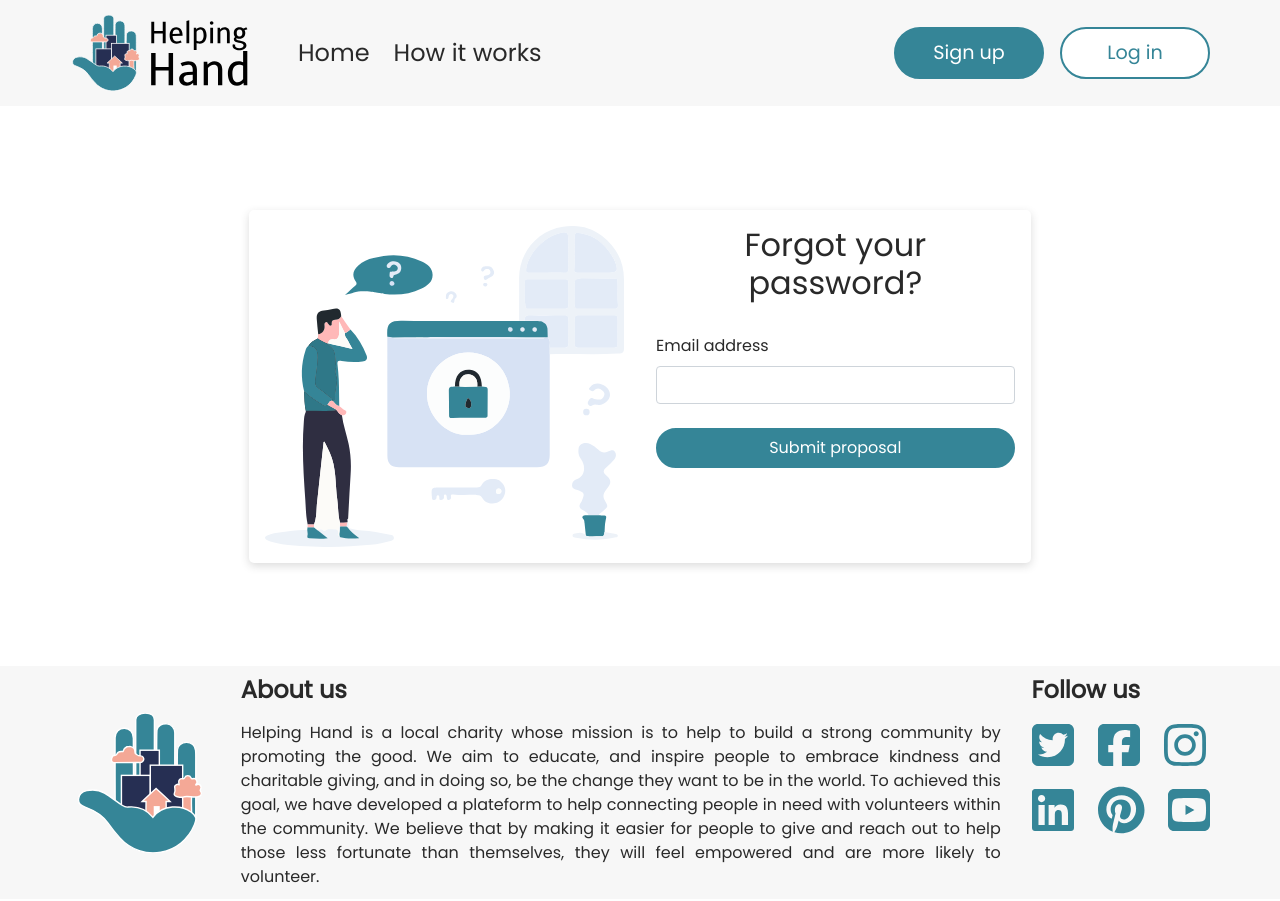
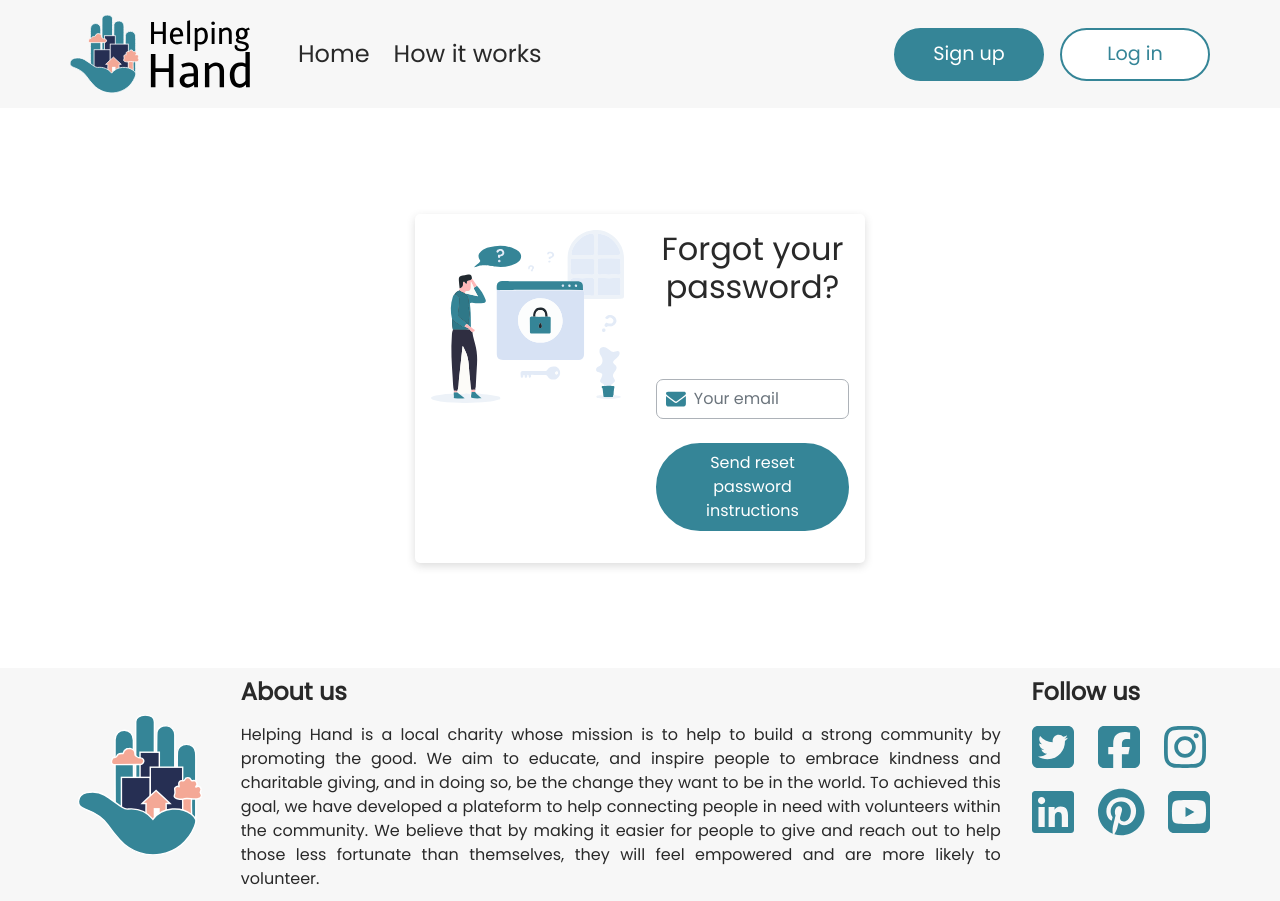
Before and after one commit to MathieuParadis/helping-hand, a React (Create React App) app: page /forgotten-password in a window 1280 px wide. Built offline with nearby package versions, Linux system fonts and the light colour scheme.

Commit message:
edited reset password page

```diff
--- a/src/components/HamburgerMenu.jsx
+++ b/src/components/HamburgerMenu.jsx
@@ -3,7 +3,7 @@ import React from 'react';
 import { NavLink } from 'react-router-dom';
 
 const HamburgerMenu = () => {
-  let loggedIn = false;
+  let loggedIn = true;
 
   const handleMenu = () => {
     document.querySelector(".span1").classList.toggle("clicked");
@@ -37,8 +37,8 @@ const HamburgerMenu = () => {
           <div className="menu">
             <NavLink className="menu-link my-2" exact="true" to="/" onClick={handleMenu}>Home</NavLink>
             <NavLink className="menu-link my-2" exact="true" to="/how-it-works" onClick={handleMenu}>How it works</NavLink>
-            <NavLink exact="true" to="/signup" className="btn button-w200 button-primary h4 my-2" onClick={handleMenu}>Sign up</NavLink>
-            <NavLink exact="true" to="/signin" className="btn button-w200 button-outline-primary h4 my-2" onClick={handleMenu}>Sign in</NavLink>
+            <NavLink exact="true" to="/signup" className="btn button-w200 button-primary h4 my-2 py-2" onClick={handleMenu}>Sign up</NavLink>
+            <NavLink exact="true" to="/signin" className="btn button-w200 button-outline-primary h4 my-2 py-2" onClick={handleMenu}>Sign in</NavLink>
           </div>
         ) :
         (
--- a/src/pages/Auth/ForgottenPassword.jsx
+++ b/src/pages/Auth/ForgottenPassword.jsx
@@ -3,6 +3,7 @@ import React from 'react';
 
 // ASSETS IMPORTS
 import forgotten_password_illustration from '../../assets/images/forgotten_password_illustration.svg';
+import mail_icon from '../../assets/logos/mail_logo.svg';
 
 const ForgottenPassword = () => {
   const postResetPasswordRequest = (e) => {
@@ -17,16 +18,15 @@ const ForgottenPassword = () => {
             <img src={forgotten_password_illustration} alt="Forgotten password illustration" className="illustration" />
           </div>
           <div className="box-right col-12 col-md-6 ps-md-3">
-            <h2 className="text-center pb-4">Forgot your<br></br>password?</h2>
-
+            <h2 className="text-center pb-4 mb-5">Forgot your<br></br>password?</h2>
             <div className="form-container">
               <form onSubmit={postResetPasswordRequest}>
-              <div className="mb-3">
-                <label htmlFor="email" className="form-label">Email address</label>
-                <input type="email" className="form-control" id="email" aria-describedby="email input field" placeholder="" required />
+                <div class="input mb-3">
+                  <input type="email" className="form-control" id="email" aria-describedby="email input field" placeholder="Your email" required />
+                  <img src={mail_icon} alt="mail_icon" className="mail-icon" />
                 </div>
                 <div className="mt-4">
-                <button type="submit" className="btn button-primary w-100 text-white mb-3" id="register_btn">Submit proposal</button>
+                  <button type="submit" className="btn button-primary w-100 text-white mb-3" id="reset-pw-btn">Send reset password instructions</button>
                 </div>
               </form>
             </div>
--- a/src/styles/_settings.scss
+++ b/src/styles/_settings.scss
@@ -6,7 +6,6 @@
 $small-phone-viewport: 576px;
 $phone-viewport: 768px;
 $tablet-viewport: 991px;
-
 
 // -------------------- FONTS VARIABLES -------------------- //
 $font-1: "Poppins", sans-serif;
@@ -104,7 +103,7 @@ body {
   color: var(--basic-color-dark);
 
   @include mobile_and_tablet {
-    margin: 20px 45px;
+    margin: 20px 30px;
   }
 }
 
--- a/src/styles/components/_flash.scss
+++ b/src/styles/components/_flash.scss
@@ -5,7 +5,7 @@
   display: none;
 
   @include mobile_and_tablet {
-    margin: 0 -45px 0 -45px;
+    margin: 0 -30px 0 -30px;
   }
 
   .flash-close {
--- a/src/styles/components/_footer.scss
+++ b/src/styles/components/_footer.scss
@@ -4,8 +4,8 @@
   padding: 10px 70px;
 
   @include mobile_and_tablet {
-    margin: 0 -45px -20px -45px;
-    padding: 10px 45px;
+    margin: 0 -30px -20px -30px;
+    padding: 10px 30px;
   }
 
   .logo {
--- a/src/styles/components/_hamburgerMenu.scss
+++ b/src/styles/components/_hamburgerMenu.scss
@@ -3,7 +3,7 @@
   height: 32px;
   width: 30px;
   top: 30px;
-  right: 65px;
+  right: 50px;
   cursor: pointer;
   z-index: 110;
   display: none;
--- a/src/styles/components/_navigation.scss
+++ b/src/styles/components/_navigation.scss
@@ -4,14 +4,15 @@
   padding: 15px 70px;
 
   @include mobile_and_tablet {
-    margin: -20px -45px 0 -45px;
-    padding: 15px 45px;
+    margin: -20px -30px 0 -30px;
+    padding: 15px 30px;
   }
 
   .logo {
     width: 180px;
 
     @include mobile_and_tablet {
+      width: auto;
       height: 60px;
     }
   }
--- a/src/styles/pages/_forgotten_password.scss
+++ b/src/styles/pages/_forgotten_password.scss
@@ -4,18 +4,42 @@
     width: 100%;
 
     .box {
-      min-width: 360px;
-      width: 70%;
+      width: 450px;
 
-      // .box-left {
-      //   .illustration {
-      //     width: 450px;
-      //   }
-      // }
+      @include mobile {
+        width: 290px;
+      }
 
-      // .box-right {
-      //   width: 100%;
-      // }
+      .input {
+        position: relative;
+        display: block;
+        width: 100%;
+
+        input {
+          border: 1px solid var(--basic-color-grey-dark);
+          border-radius: 7px;
+          width: 100%;
+          height: 2.5em;
+          padding-top: 0.3em;
+          padding-bottom: 0.3em;
+          padding-left: 2.3em;
+          outline: none;
+
+          &:focus {
+            border: none;
+            outline: none;
+            border-color: var(--prim-color);
+            box-shadow: 0 0 10px var(--prim-color);
+          }
+        }
+
+        .mail-icon {
+          position: absolute;
+          left: 10px;
+          top: 10px;
+          width: 20px;
+        }
+      }
     }
   }
 }
```
Also changed, not shown: src/assets/logos/helping_hand_logo_with_text.svg. Lines whose indentation alone changed are shown as unchanged.
